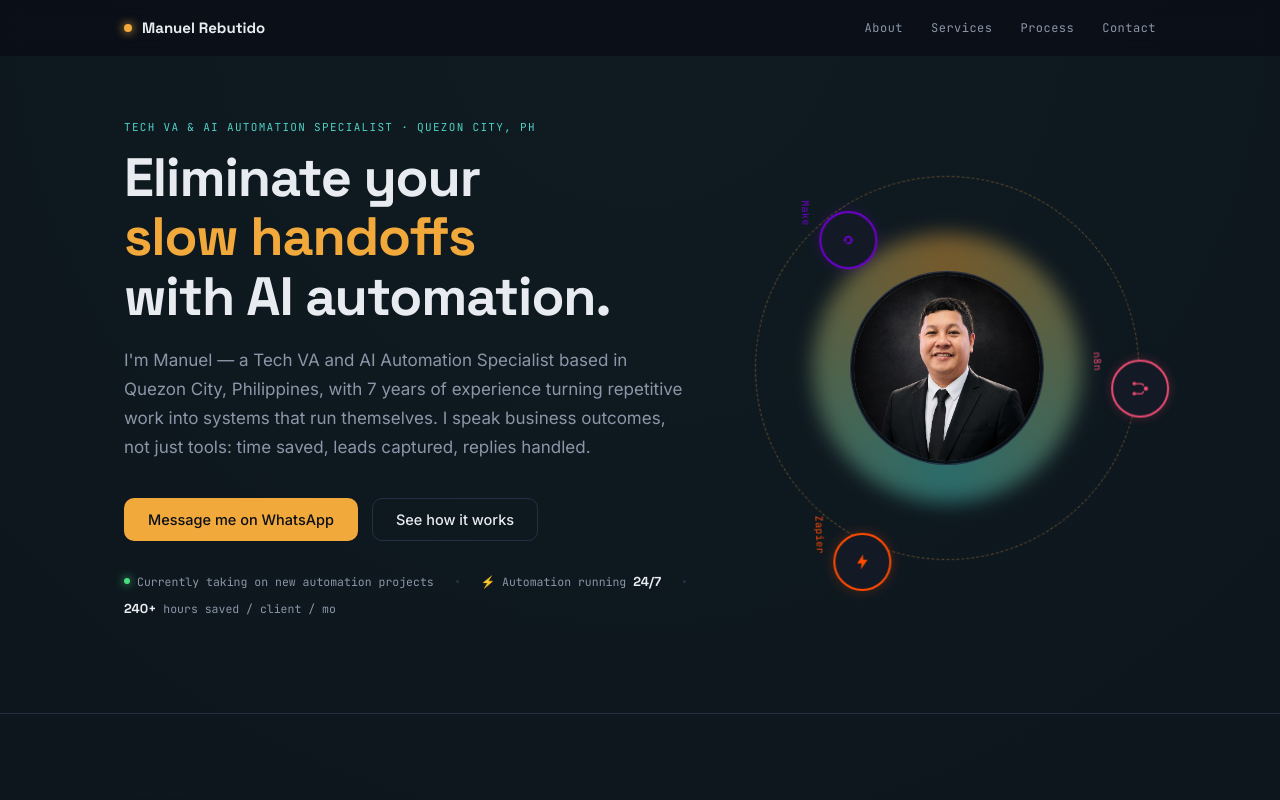
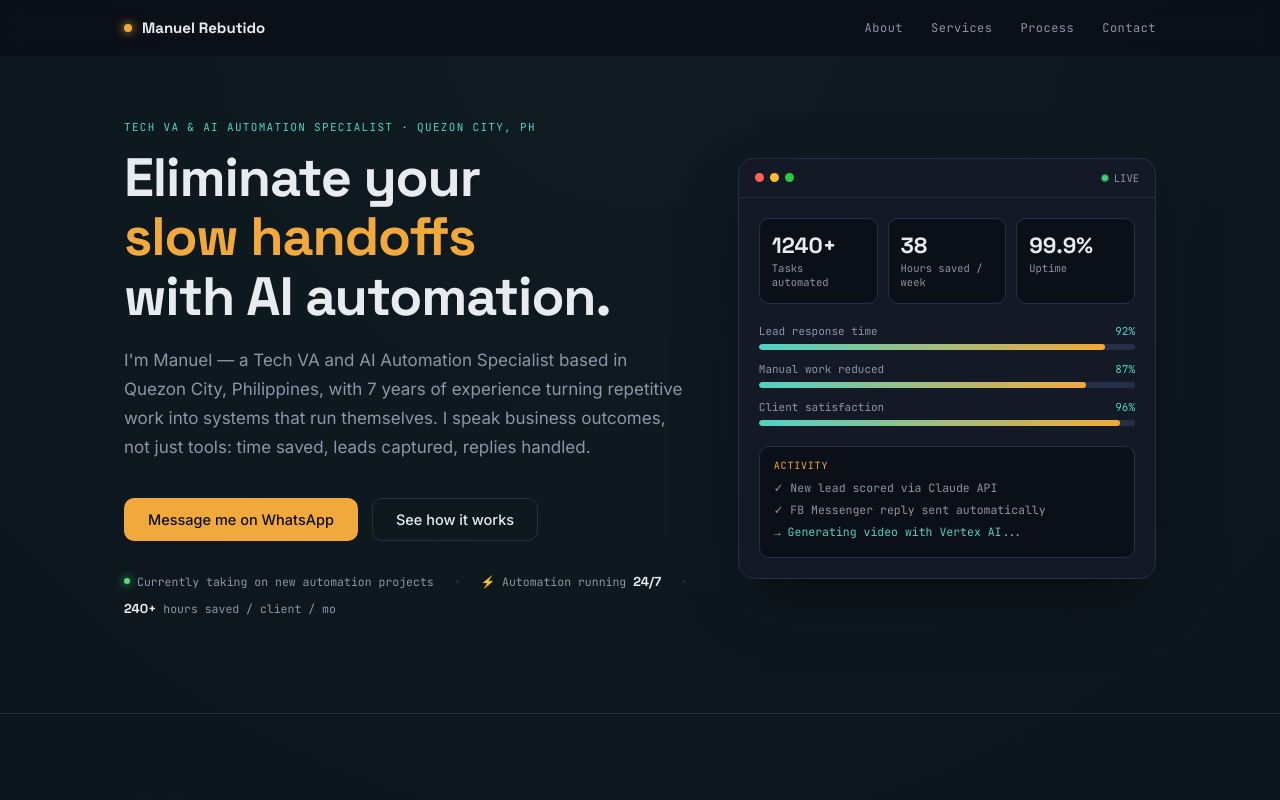
Before and after one commit to manuelraiautomation-bot/ai-automation-portfolio, a Next.js app: page / in a window 1280 px wide. Shown: the top 800 px of the page. Built offline with nearby package versions, Linux system fonts and the light colour scheme.

Commit message:
Replace orbit visual with animated live dashboard mockup

```diff
--- a/app/HeroVisual.js
+++ b/app/HeroVisual.js
@@ -1,188 +1,312 @@
 "use client";
 
-const TOOLS = [
-  { label: "n8n", color: "#ea4b71", angle: -90, icon: "n8n", radiusOffset: 0 },
-  { label: "Zapier", color: "#ff4a00", angle: 30, icon: "zapier", radiusOffset: -6 },
-  { label: "Make", color: "#6d00cc", angle: 150, icon: "make", radiusOffset: -6 },
+import { useEffect, useRef, useState } from "react";
+
+const STATS = [
+  { label: "Tasks automated", target: 1240, suffix: "+" },
+  { label: "Hours saved / week", target: 38, suffix: "" },
+  { label: "Uptime", target: 99.9, suffix: "%", decimals: 1 },
 ];
 
-function ToolIcon({ icon, color }) {
-  if (icon === "zapier") {
+const BARS = [
+  { label: "Lead response time", value: 92 },
+  { label: "Manual work reduced", value: 87 },
+  { label: "Client satisfaction", value: 96 },
+];
+
+const LOG_EVENTS = [
+  "✓ New lead scored via Claude API",
+  "✓ FB Messenger reply sent automatically",
+  "→ Generating video with Vertex AI...",
+  "✓ Resume + proposal drafted",
+  "✓ Attachment logged to Drive",
+  "✓ Xero synced to Asana",
+  "✓ Post published to LinkedIn + FB",
+];
+
+function useCountUp(target, decimals = 0, duration = 1400) {
+  const [value, setValue] = useState(0);
+  const startRef = useRef(null);
+
+  useEffect(() => {
+    const prefersReduced =
+      typeof window !== "undefined" &&
+      window.matchMedia("(prefers-reduced-motion: reduce)").matches;
+
+    if (prefersReduced) {
+      setValue(target);
+      return;
+    }
+
+    let raf;
+    const step = (timestamp) => {
+      if (startRef.current === null) startRef.current = timestamp;
+      const elapsed = timestamp - startRef.current;
+      const progress = Math.min(elapsed / duration, 1);
+      const eased = 1 - Math.pow(1 - progress, 3);
+      setValue(target * eased);
+      if (progress < 1) raf = requestAnimationFrame(step);
+    };
+    raf = requestAnimationFrame(step);
+    return () => cancelAnimationFrame(raf);
+  }, [target, duration]);
+
+  return value.toFixed(decimals);
+}
+
+function StatTile({ stat }) {
+  const display = useCountUp(stat.target, stat.decimals || 0);
   return (
-      <svg width="18" height="18" viewBox="0 0 24 24" fill="none">
-        <path d="M13 2 L5 14 H11 L10 22 L19 9 H13 L13 2Z" fill={color} />
-      </svg>
-    );
-  }
-  if (icon === "make") {
-    return (
-      <svg width="20" height="20" viewBox="0 0 24 24" fill="none">
-        <path
-          d="M8 12c0-2.2 1.8-4 4-4s4 1.8 4 4-1.8 4-4 4"
-          stroke={color}
-          strokeWidth="2"
-          strokeLinecap="round"
-          fill="none"
-        />
-        <path
-          d="M16 12c0 2.2-1.8 4-4 4s-4-1.8-4-4 1.8-4 4-4"
-          stroke={color}
-          strokeWidth="2"
-          strokeLinecap="round"
-          fill="none"
-          opacity="0.5"
-        />
-        <circle cx="8" cy="12" r="1.6" fill={color} />
-        <circle cx="16" cy="12" r="1.6" fill={color} />
-      </svg>
-    );
-  }
-  // n8n — connected node cluster
-  return (
-    <svg width="20" height="20" viewBox="0 0 24 24" fill="none">
-      <circle cx="5" cy="6" r="2.2" fill={color} />
-      <circle cx="5" cy="18" r="2.2" fill={color} />
-      <circle cx="19" cy="12" r="2.6" fill={color} />
-      <path d="M7 6h6a3 3 0 0 1 3 3" stroke={color} strokeWidth="1.5" fill="none" />
-      <path d="M7 18h6a3 3 0 0 0 3-3" stroke={color} strokeWidth="1.5" fill="none" />
-    </svg>
+    <div
+      style={{
+        flex: 1,
+        minWidth: 0,
+        background: "var(--bg)",
+        border: "1px solid var(--line)",
+        borderRadius: "10px",
+        padding: "14px 12px",
+      }}
+    >
+      <div
+        style={{
+          fontFamily: "var(--font-display)",
+          fontWeight: 700,
+          fontSize: "22px",
+          color: "var(--text)",
+          lineHeight: 1.1,
+        }}
+      >
+        {display}
+        {stat.suffix}
+      </div>
+      <div
+        style={{
+          fontFamily: "var(--font-mono)",
+          fontSize: "10.5px",
+          color: "var(--text-muted)",
+          marginTop: "4px",
+        }}
+      >
+        {stat.label}
+      </div>
+    </div>
   );
 }
 
-const ORBIT_DURATION = "26s";
+function ProgressBar({ bar, delay }) {
+  const [width, setWidth] = useState(0);
+  useEffect(() => {
+    const t = setTimeout(() => setWidth(bar.value), 200 + delay);
+    return () => clearTimeout(t);
+  }, [bar.value, delay]);
+
+  return (
+    <div style={{ marginBottom: "12px" }}>
+      <div
+        style={{
+          display: "flex",
+          justifyContent: "space-between",
+          fontFamily: "var(--font-mono)",
+          fontSize: "11px",
+          color: "var(--text-muted)",
+          marginBottom: "6px",
+        }}
+      >
+        <span>{bar.label}</span>
+        <span style={{ color: "var(--cyan)" }}>{bar.value}%</span>
+      </div>
+      <div
+        style={{
+          height: "6px",
+          borderRadius: "4px",
+          background: "var(--line)",
+          overflow: "hidden",
+        }}
+      >
+        <div
+          style={{
+            height: "100%",
+            width: `${width}%`,
+            background: "linear-gradient(90deg, var(--cyan), var(--amber))",
+            borderRadius: "4px",
+            transition: "width 1.1s cubic-bezier(0.22, 1, 0.36, 1)",
+          }}
+        />
+      </div>
+    </div>
+  );
+}
 
 export default function HeroVisual() {
+  const [logIndex, setLogIndex] = useState(0);
+  const [visibleLogs, setVisibleLogs] = useState([LOG_EVENTS[0]]);
+
+  useEffect(() => {
+    const prefersReduced =
+      typeof window !== "undefined" &&
+      window.matchMedia("(prefers-reduced-motion: reduce)").matches;
+    if (prefersReduced) return;
+
+    const interval = setInterval(() => {
+      setLogIndex((i) => {
+        const next = (i + 1) % LOG_EVENTS.length;
+        setVisibleLogs((prev) => {
+          const updated = [...prev, LOG_EVENTS[next]];
+          return updated.slice(-4);
+        });
+        return next;
+      });
+    }, 2400);
+    return () => clearInterval(interval);
+  }, []);
+
   return (
-    <div className="heroVisual">
+    <div style={{ width: "100%", maxWidth: "440px", margin: "0 auto" }}>
       <style>{`
-        @keyframes heroGlowSpin {
-          from { transform: rotate(0deg); }
-          to { transform: rotate(360deg); }
+        @keyframes dashLivePulse {
+          0%, 100% { opacity: 1; box-shadow: 0 0 0 0 rgba(74, 222, 128, 0.5); }
+          50% { opacity: 0.6; box-shadow: 0 0 0 6px rgba(74, 222, 128, 0); }
         }
-        @keyframes heroToolSpin {
-          from { transform: rotate(0deg); }
-          to { transform: rotate(360deg); }
+        .dashLiveDot {
+          animation: dashLivePulse 2s ease-in-out infinite;
         }
-        @keyframes heroToolCounterSpin {
-          from { transform: rotate(0deg); }
-          to { transform: rotate(-360deg); }
+        @keyframes dashLogFadeIn {
+          from { opacity: 0; transform: translateY(6px); }
+          to { opacity: 1; transform: translateY(0); }
         }
-        .heroOrbitRing {
-          animation: heroGlowSpin 40s linear infinite;
+        .dashLogLine {
+          animation: dashLogFadeIn 0.4s ease;
         }
-        .heroToolRing {
-          animation: heroToolSpin ${ORBIT_DURATION} linear infinite;
+        @keyframes dashGlowDrift {
+          0%, 100% { transform: translate(-50%, -50%) scale(1); }
+          50% { transform: translate(-50%, -50%) scale(1.08); }
         }
-        .heroToolBadge {
-          animation: heroToolCounterSpin ${ORBIT_DURATION} linear infinite;
-        }
-        .heroVisual:hover .heroOrbitRing,
-        .heroVisual:hover .heroToolRing,
-        .heroVisual:hover .heroToolBadge {
-          animation-play-state: paused;
-        }
-        @media (prefers-reduced-motion: reduce) {
-          .heroOrbitRing,
-          .heroToolRing,
-          .heroToolBadge {
-            animation: none;
-          }
+        .dashGlow {
+          animation: dashGlowDrift 6s ease-in-out infinite;
         }
       `}</style>
 
-      <div className="heroOrbitInner">
-        {/* rotating gradient glow ring behind the portrait */}
+      <div style={{ position: "relative" }}>
         <div
-          className="heroGlow"
+          className="dashGlow"
           style={{
             position: "absolute",
             top: "50%",
             left: "50%",
-            width: "70%",
-            height: "70%",
-            borderRadius: "50%",
-            transform: "translate(-50%, -50%)",
-            background: "conic-gradient(from 0deg, #f2a93b, #4fd1c5, #f2a93b)",
-            filter: "blur(10px)",
-            opacity: 0.45,
+            width: "90%",
+            height: "90%",
+            background:
+              "radial-gradient(circle, rgba(79,209,197,0.18), transparent 70%)",
+            filter: "blur(20px)",
+            zIndex: 0,
           }}
         />
 
-        {/* dashed orbit ring */}
         <div
-          className="heroOrbitRing"
           style={{
-            position: "absolute",
-            inset: 0,
+            position: "relative",
+            zIndex: 1,
+            background: "var(--surface)",
+            border: "1px solid var(--line)",
+            borderRadius: "16px",
+            boxShadow: "0 24px 60px -20px rgba(0,0,0,0.6)",
+            overflow: "hidden",
+          }}
+        >
+          {/* window chrome */}
+          <div
+            style={{
+              display: "flex",
+              alignItems: "center",
+              justifyContent: "space-between",
+              padding: "12px 16px",
+              borderBottom: "1px solid var(--line)",
+            }}
+          >
+            <div style={{ display: "flex", gap: "6px" }}>
+              <span style={{ width: "9px", height: "9px", borderRadius: "50%", background: "#ff5f57", display: "inline-block" }} />
+              <span style={{ width: "9px", height: "9px", borderRadius: "50%", background: "#febc2e", display: "inline-block" }} />
+              <span style={{ width: "9px", height: "9px", borderRadius: "50%", background: "#28c840", display: "inline-block" }} />
+            </div>
+            <div
+              style={{
+                display: "flex",
+                alignItems: "center",
+                gap: "6px",
+                fontFamily: "var(--font-mono)",
+                fontSize: "10.5px",
+                color: "var(--text-muted)",
+              }}
+            >
+              <span
+                className="dashLiveDot"
+                style={{
+                  width: "6px",
+                  height: "6px",
                   borderRadius: "50%",
-            border: "1px dashed rgba(242, 169, 59, 0.35)",
+                  background: "#4ade80",
+                  display: "inline-block",
                 }}
               />
-
-        {/* portrait */}
-        <div className="heroPortraitPos">
-          <div className="heroPortraitFrame">
-            <img src="/images/manuel.jpg" alt="Manuel Rebutido" className="heroPortrait" />
+              LIVE
             </div>
           </div>
 
-        {/* orbiting tool icons: n8n, Zapier, Make */}
-        <div className="heroToolRing" style={{ position: "absolute", inset: 0 }}>
-          {TOOLS.map((tool) => (
+          <div style={{ padding: "20px" }}>
+            {/* stat tiles */}
+            <div style={{ display: "flex", gap: "10px", marginBottom: "20px" }}>
+              {STATS.map((stat) => (
+                <StatTile stat={stat} key={stat.label} />
+              ))}
+            </div>
+
+            {/* progress bars */}
+            <div style={{ marginBottom: "20px" }}>
+              {BARS.map((bar, i) => (
+                <ProgressBar bar={bar} delay={i * 150} key={bar.label} />
+              ))}
+            </div>
+
+            {/* activity feed */}
             <div
-              key={tool.label}
               style={{
-                position: "absolute",
-                top: "50%",
-                left: "50%",
-                width: 0,
-                height: 0,
-                transform: `rotate(${tool.angle}deg) translateX(calc(var(--orbit-radius) + ${tool.radiusOffset}px))`,
+                background: "var(--bg)",
+                border: "1px solid var(--line)",
+                borderRadius: "10px",
+                padding: "12px 14px",
+                minHeight: "112px",
               }}
             >
               <div
                 style={{
-                  position: "relative",
-                  transform: `translate(-50%, -50%) rotate(${-tool.angle}deg)`,
+                  fontFamily: "var(--font-mono)",
+                  fontSize: "10px",
+                  letterSpacing: "0.08em",
+                  textTransform: "uppercase",
+                  color: "var(--amber)",
+                  marginBottom: "8px",
                 }}
               >
+                Activity
+              </div>
+              <div style={{ display: "flex", flexDirection: "column", gap: "7px" }}>
+                {visibleLogs.map((line, i) => (
                   <div
-                  className="heroToolBadge"
-                  title={tool.label}
+                    className="dashLogLine"
+                    key={`${line}-${i}`}
                     style={{
-                    width: "var(--tool-size)",
-                    height: "var(--tool-size)",
-                    borderRadius: "50%",
-                    background: "var(--surface)",
-                    border: `2px solid ${tool.color}`,
-                    display: "flex",
-                    alignItems: "center",
-                    justifyContent: "center",
-                    boxShadow: `0 0 12px ${tool.color}40`,
+                      fontFamily: "var(--font-mono)",
+                      fontSize: "11.5px",
+                      color: line.startsWith("→") ? "var(--cyan)" : "var(--text-muted)",
                     }}
                   >
-                  <ToolIcon icon={tool.icon} color={tool.color} />
-                </div>
-                <span
-                  style={{
-                    position: "absolute",
-                    top: "calc(100% + 6px)",
-                    left: "50%",
-                    transform: "translateX(-50%)",
-                    fontFamily: "var(--font-mono)",
-                    fontSize: "10px",
-                    letterSpacing: "0.04em",
-                    color: tool.color,
-                    whiteSpace: "nowrap",
-                  }}
-                >
-                  {tool.label}
-                </span>
-              </div>
+                    {line}
                   </div>
                 ))}
               </div>
-
+            </div>
+          </div>
+        </div>
       </div>
     </div>
   );
```
Lines whose indentation alone changed are shown as unchanged.
